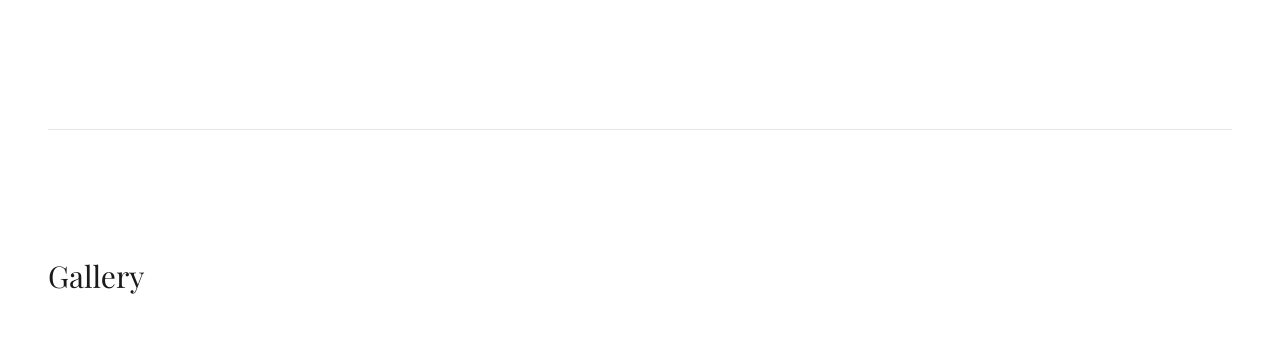
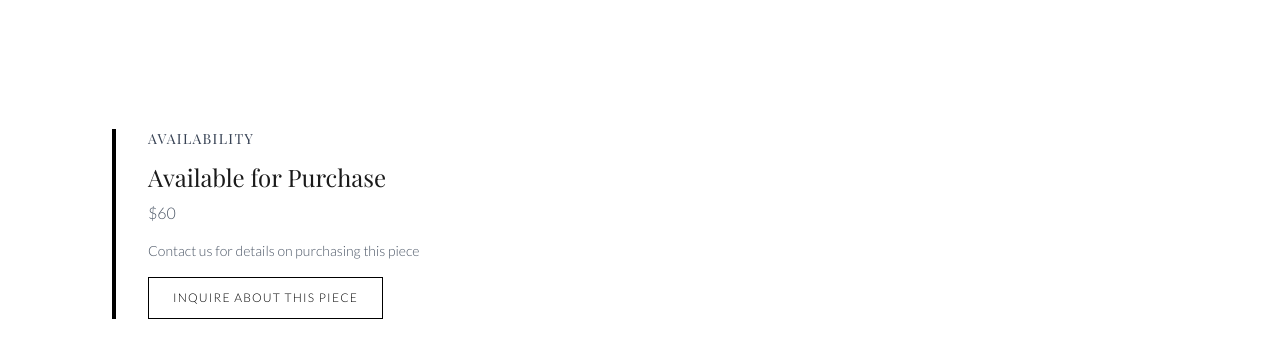
Before and after one commit to taylorjbaker-bit/-woodworking-portfolio, a Next.js app: page /projects/cheese-board in a window 1280 px wide. Shown: the part 1861-2201 px from the top of the page. Built offline with nearby package versions, Linux system fonts and the light colour scheme; grey boxes are pictures that could not be loaded.

Commit message:
Add availability section to cheese board collection
Added 'Available for Purchase' section with $60 price and inquiry button.

Co-Authored-By: Claude Haiku 4.5 <noreply@anthropic.com>

```diff
--- a/app/projects/cheese-board/page.tsx
+++ b/app/projects/cheese-board/page.tsx
@@ -116,6 +116,22 @@ export default function CheeseBoardPage() {
         </div>
       </section>
 
+      {/* Availability Section */}
+      <section className="max-w-6xl mx-auto px-6 lg:px-12 mb-20 lg:mb-32">
+        <div className="border-l-4 border-black pl-8">
+          <h3 className="text-sm tracking-widest uppercase text-gray-700 mb-3">Availability</h3>
+          <p className="text-2xl font-light mb-2" style={{ fontFamily: 'var(--font-playfair)' }}>Available for Purchase</p>
+          <p className="text-gray-600 font-light mb-4">$60</p>
+          <p className="text-sm text-gray-600 font-light">Contact us for details on purchasing this piece</p>
+          <a
+            href="mailto:t.woodwormdesigns@gmail.com"
+            className="inline-block mt-4 px-6 py-3 border border-black text-black hover:bg-black hover:text-white transition font-light tracking-widest uppercase text-xs"
+          >
+            Inquire About This Piece
+          </a>
+        </div>
+      </section>
+
       {/* Divider */}
       <div className="max-w-7xl mx-auto px-6 lg:px-12">
         <div className="border-t border-gray-200"></div>
```
